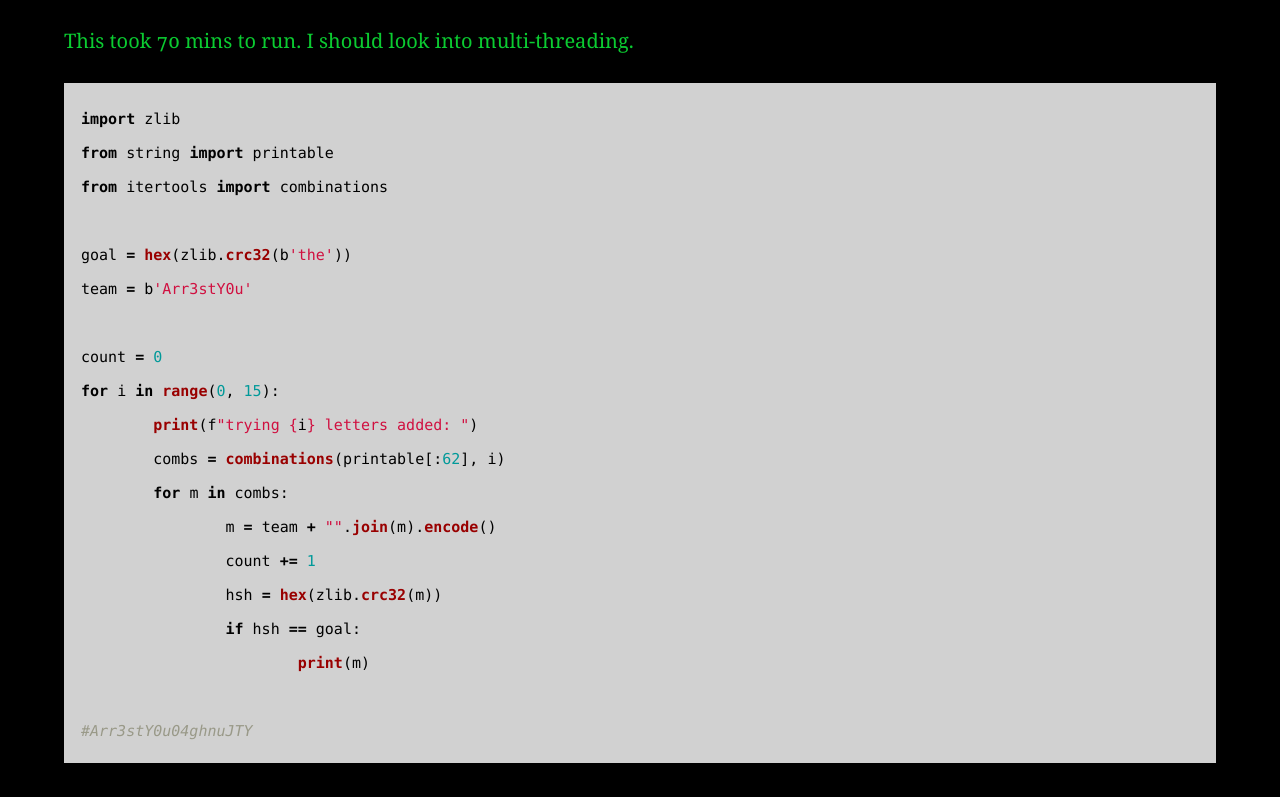
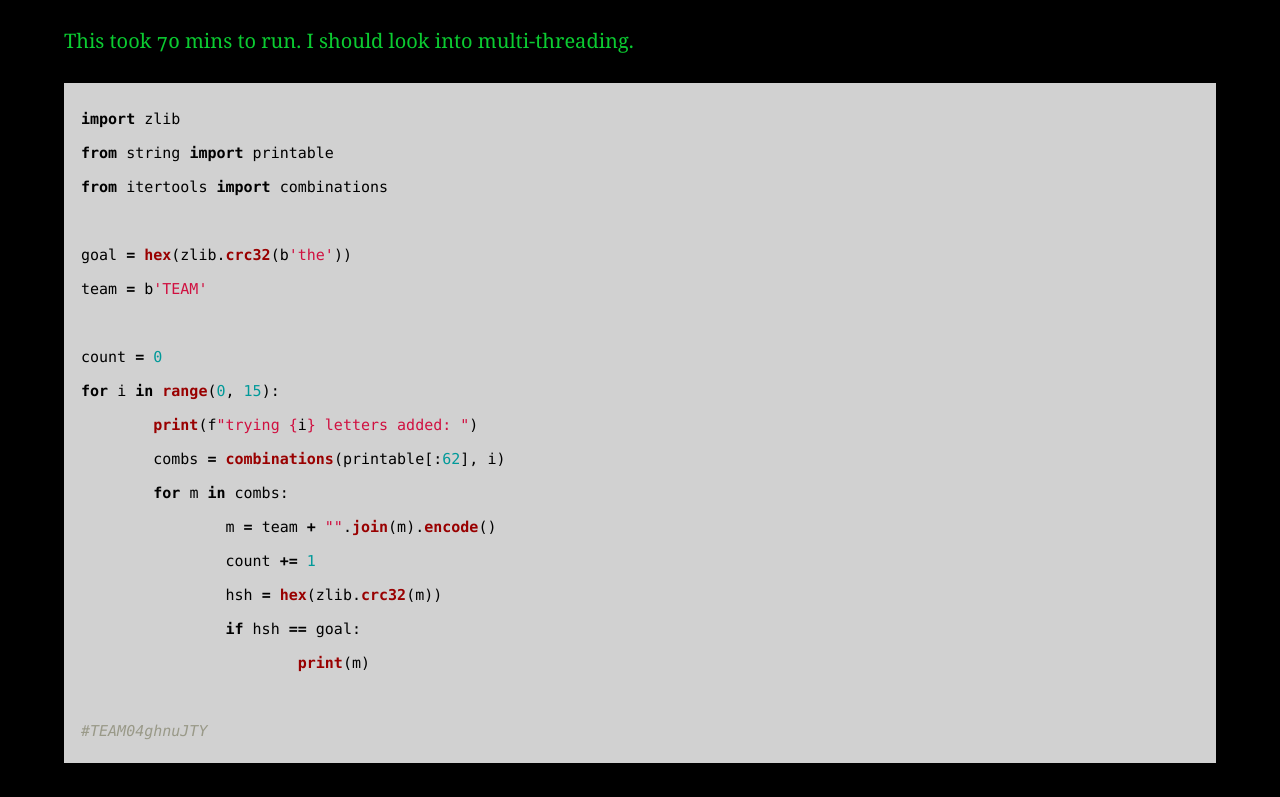
Before and after one commit to AC01010/Connor-McCartney.github.io, a Jekyll site: the page built from _posts/2012-12-20-DEFCON-2022.md, in a window 1280 px wide. Shown: the part 1281-2078 px from the top of the page. Built offline with Jekyll 4.4.1, drawn with Linux system fonts in a browser that asks for light colours.

Commit message:
Update 2012-12-20-DEFCON-2022.md

````diff
--- a/_posts/2012-12-20-DEFCON-2022.md
+++ b/_posts/2012-12-20-DEFCON-2022.md
@@ -41,7 +41,7 @@ from string import printable
 from itertools import combinations
 
 goal = hex(zlib.crc32(b'the'))
-team = b'Arr3stY0u'
+team = b'TEAM'
 
 count = 0
 for i in range(0, 15):
@@ -54,5 +54,5 @@ for i in range(0, 15):
                 if hsh == goal:
                         print(m)
 
-#Arr3stY0u04ghnuJTY
+#TEAM04ghnuJTY
 ```
````
